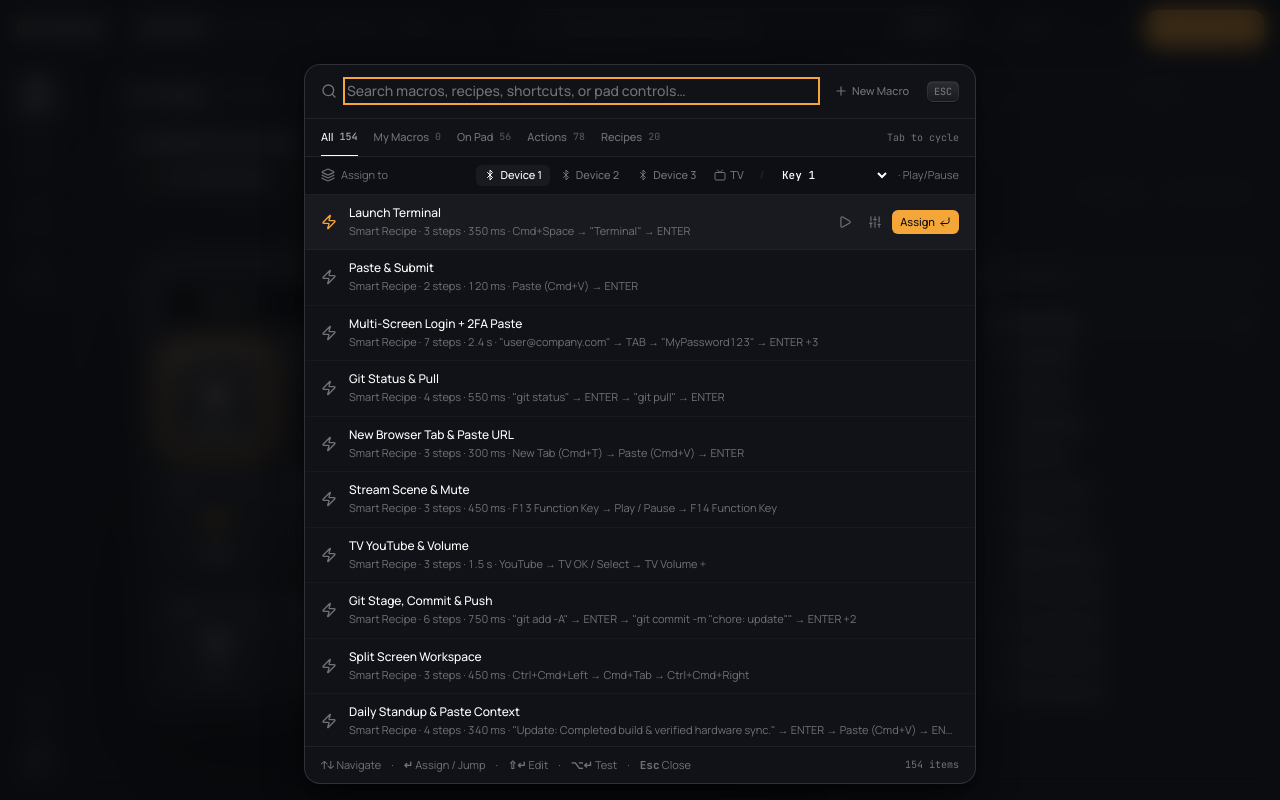
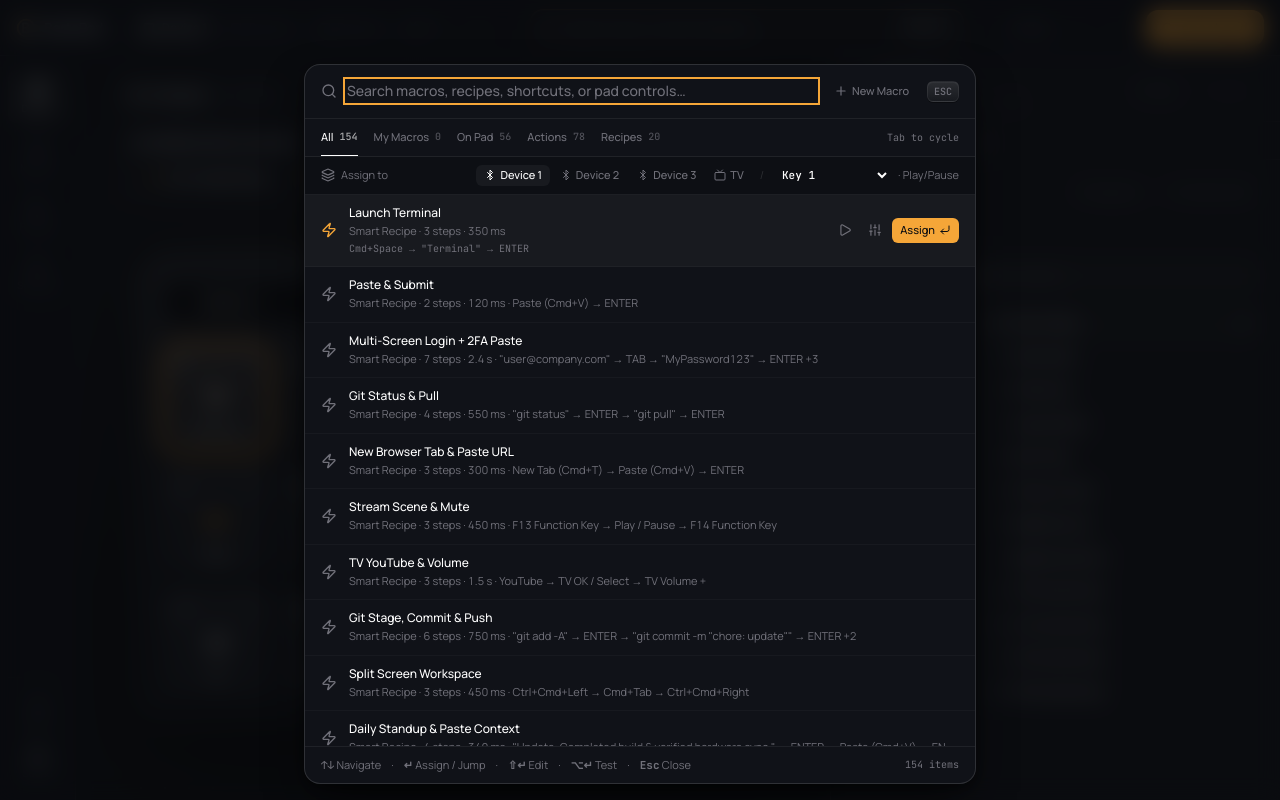
Before and after one commit to cjm7v45ccr-blip/Studio-Macropad, a React (Vite) app: page / in a window 1280 px wide. Both pictures are taken after a click on the button "Search macros, actions & presets (Cmd+K)". Built offline with nearby package versions, Linux system fonts and the light colour scheme.

Commit message:
feat(ui): enhance macro search preview and layout
Display expanded step tokens when a macro is highlighted in search. Adjust padding in SetupWizardModal to improve visual spacing.

```diff
--- a/src/components/GlobalMacroSearch.tsx
+++ b/src/components/GlobalMacroSearch.tsx
@@ -1150,8 +1150,29 @@ export const GlobalMacroSearch: React.FC<GlobalMacroSearchProps> = ({
                                 )}
                               </div>
 
-                              <div className="flex items-center gap-1.5 text-[11px] text-[var(--text-muted)] mt-0.5 tabular-nums min-w-0 overflow-hidden">
-                                <span className="truncate">
+                              {isHighlighted &&
+                              entry.stepPreviewTokens &&
+                              entry.stepPreviewTokens.length > 0 ? (
+                                <div className="mt-0.5 space-y-0.5 min-w-0">
+                                  <div className="text-[11px] text-[var(--text-muted)] tabular-nums truncate">
+                                    {entry.metaParts.join(' · ')}
+                                  </div>
+                                  <div className="font-mono text-[10px] text-[var(--text-secondary)] truncate">
+                                    {entry.stepPreviewTokens.join(' → ')}
+                                    {entry.totalStepCount &&
+                                    entry.totalStepCount > entry.stepPreviewTokens.length
+                                      ? ` +${entry.totalStepCount - entry.stepPreviewTokens.length}`
+                                      : ''}
+                                  </div>
+                                </div>
+                              ) : (
+                                <div
+                                  className={`text-[11px] text-[var(--text-muted)] mt-0.5 tabular-nums min-w-0 ${
+                                    isHighlighted
+                                      ? 'line-clamp-2 whitespace-normal leading-snug'
+                                      : 'truncate'
+                                  }`}
+                                >
                                   {entry.metaParts.join(' · ')}
                                   {entry.stepPreviewTokens && entry.stepPreviewTokens.length > 0
                                     ? ` · ${entry.stepPreviewTokens.join(' → ')}${
@@ -1161,8 +1182,8 @@ export const GlobalMacroSearch: React.FC<GlobalMacroSearchProps> = ({
                                           : ''
                                       }`
                                     : ''}
-                                </span>
-                              </div>
+                                </div>
+                              )}
                             </div>
                           </div>
 
--- a/src/components/SetupWizardModal.tsx
+++ b/src/components/SetupWizardModal.tsx
@@ -686,7 +686,7 @@ export const SetupWizardModal: React.FC<SetupWizardModalProps> = ({
         </div>
 
         {/* Step Body */}
-        <div className="px-5 py-4 sm:px-6 sm:py-5 pb-6 overflow-y-auto space-y-4 flex-1">
+        <div className="px-5 pt-4 pb-6 sm:px-6 sm:pt-5 sm:pb-7 overflow-y-auto space-y-4 flex-1">
           {/* Connection Prompt Banner if unplugged */}
           {!connection.connected && (
             <div className="p-3.5 rounded-xl bg-[var(--bg-input)] border border-[var(--border-subtle)] flex flex-col sm:flex-row sm:items-center justify-between gap-3">
@@ -720,7 +720,7 @@ export const SetupWizardModal: React.FC<SetupWizardModalProps> = ({
 
           {/* STEP 01: DEVICES & OS */}
           {step === 0 && (
-            <div className="space-y-3.5">
+            <div className="space-y-3.5 pb-4">
               <div className="space-y-0.5">
                 <h3 className="text-sm font-semibold text-[var(--text-primary)]">
                   01. Choose your primary starter layout
```
